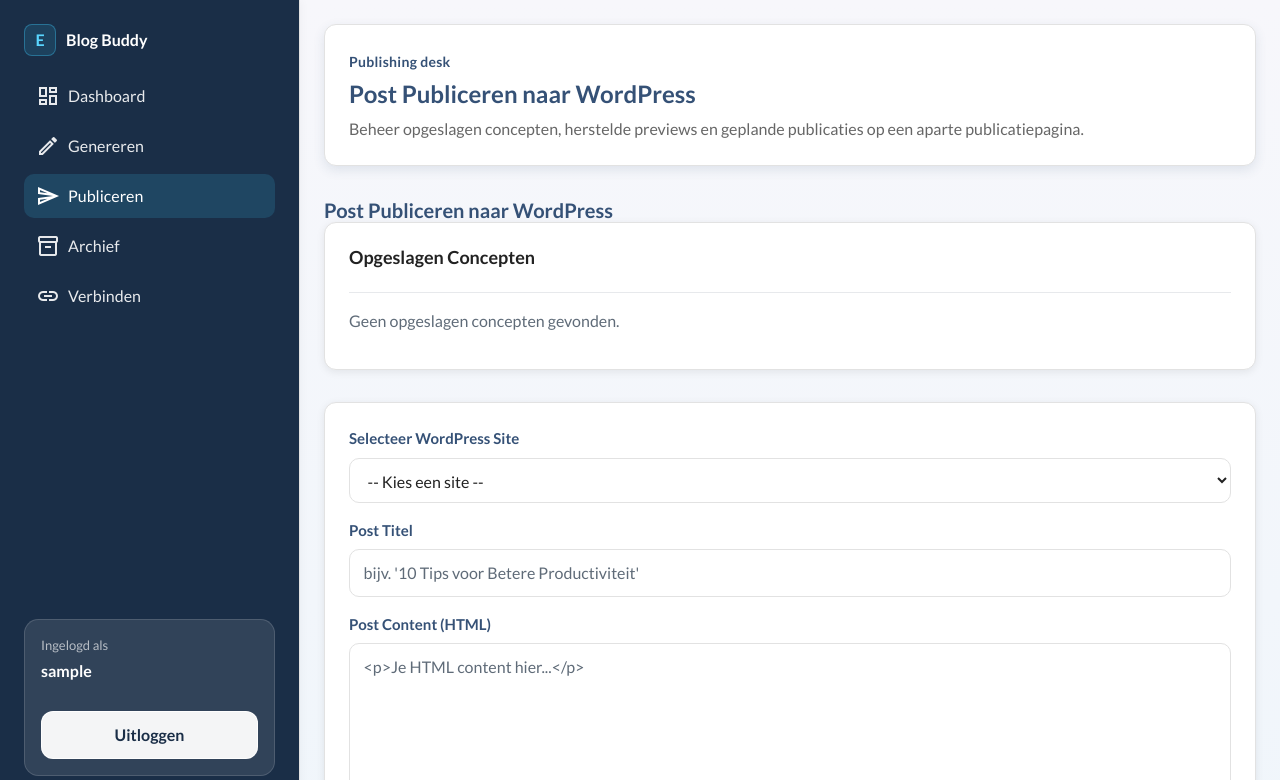
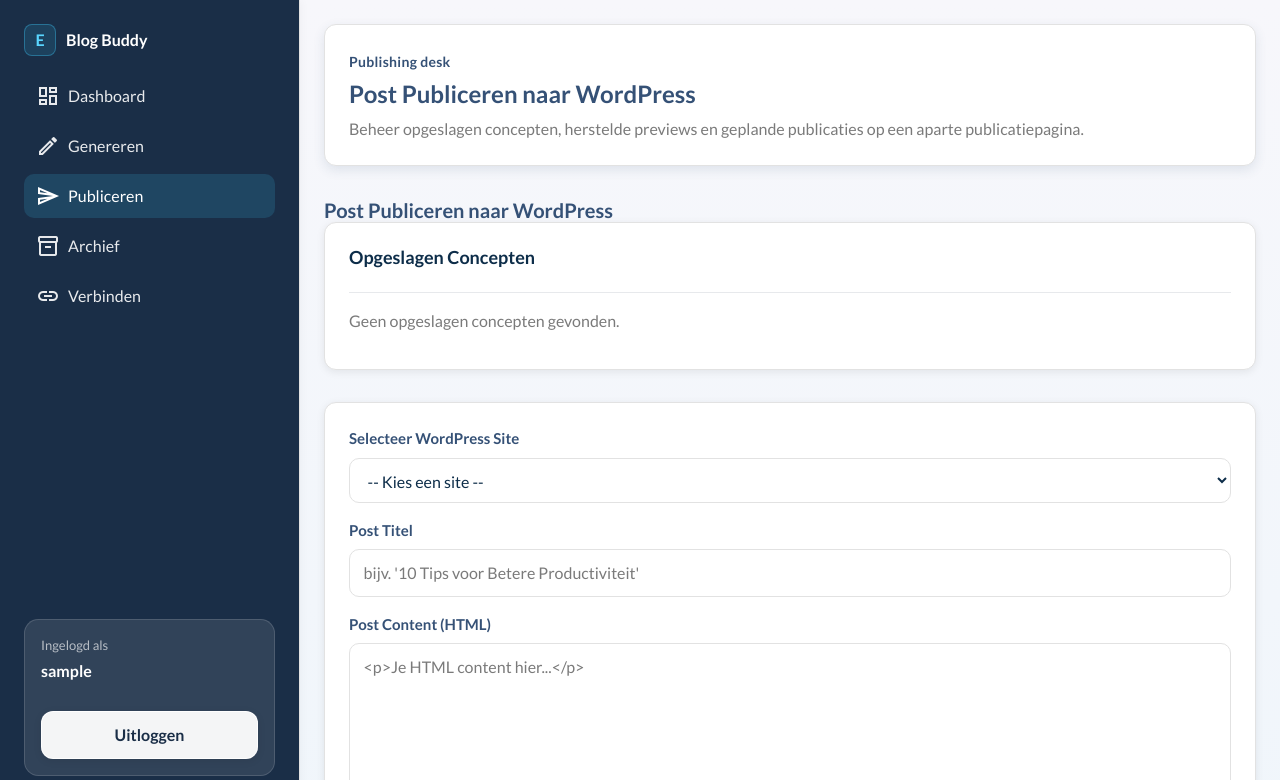
Before and after one commit to E-finite/BlogBuddy, a Flask app: page /publish in a window 1280 px wide. Shown: the top 780 px of the page. Run offline with Flask 3, Linux system fonts and the light colour scheme; the visitor is signed in with stand-in values (Sample User, id 1); data that the repository does not hold is empty.

Commit message:
update colors with site branding

```diff
--- a/static/css/colors.css
+++ b/static/css/colors.css
@@ -13,11 +13,11 @@
   --aig-color-generate: #61ff73;
 
   /* Neutral surfaces */
-  --aig-color-canvas: #f7f7fb;
+  --aig-color-canvas: #fafafa;
   --aig-color-surface: #ffffff;
   --aig-color-surface-muted: #f5f5f5;
-  --aig-color-text: #222222;
-  --aig-color-text-muted: #666666;
+  --aig-color-text: #0d2d49;
+  --aig-color-text-muted: #7a7a7a;
   --aig-color-on-primary: #0b0b0b;
   --aig-color-text-inverse: #ffffff;
 
@@ -73,10 +73,10 @@
   --color-accent-800: #6e6e6e;
   --color-accent-900: #515151;
 
-  --color-text-primary: #222222;
-  --color-text-secondary: #666666;
-  --color-text-tertiary: #5f6b78;
-  --color-text-light: #cccccc;
+  --color-text-primary: #0d2d49;
+  --color-text-secondary: #7a7a7a;
+  --color-text-tertiary: #7a7a7a;
+  --color-text-light: #d1d5d8;
 
   --color-neutral-50: #fafafa;
   --color-neutral-100: #f5f5f5;
@@ -106,13 +106,18 @@
   --bg-secondary: #eef4f9;
   --bg-tertiary: var(--aig-color-sub);
   --bg-elevated: var(--aig-color-surface);
-  --bg-overlay: rgba(247, 247, 251, 0.92);
+  --bg-overlay: rgba(250, 250, 250, 0.92);
   --bg-dark: var(--aig-color-sidebar);
 
   --text-primary: var(--aig-color-text);
   --text-secondary: var(--aig-color-text-muted);
-  --text-tertiary: #5f6b78;
+  --text-tertiary: #7a7a7a;
   --text-inverse: var(--aig-color-text-inverse);
+
+  --color-ghost: #357998;
+  --color-black: #000000;
+  --color-white: #ffffff;
+  --color-transparent: #00000000;
 
   --border-color: var(--aig-color-sub);
   --border-color-hover: var(--aig-color-primary);
--- a/static/css/components.css
+++ b/static/css/components.css
@@ -65,14 +65,14 @@
 
 .btn-ghost {
   background: var(--bg-elevated);
-  color: var(--text-secondary);
-  border-color: var(--border-color);
+  color: var(--color-ghost);
+  border-color: var(--color-ghost);
 }
 
 .btn-ghost:hover {
   background: #f7f9fc;
   color: var(--text-primary);
-  border-color: var(--color-primary-300);
+  border-color: var(--color-ghost);
 }
 
 .btn-generate {
--- a/static/css/layout.css
+++ b/static/css/layout.css
@@ -124,13 +124,17 @@ body {
   background: rgba(255, 255, 255, 0.95);
   color: #1a2e47;
   border-color: rgba(255, 255, 255, 0.95);
-  transition: background-color var(--transition-base), border-color var(--transition-base), color var(--transition-base);
+  transform: translateY(0);
+  box-shadow: var(--shadow-sm);
+  transition: background-color var(--transition-base), border-color var(--transition-base), color var(--transition-base), transform var(--transition-base), box-shadow var(--transition-base);
 }
 
 .sidebar .btn-secondary:hover {
   background-color: var(--color-primary);
   color: #1a2e47;
   border-color: var(--color-primary);
+  transform: translateY(-1px);
+  box-shadow: var(--shadow-md);
 }
 
 .app-main {
```
